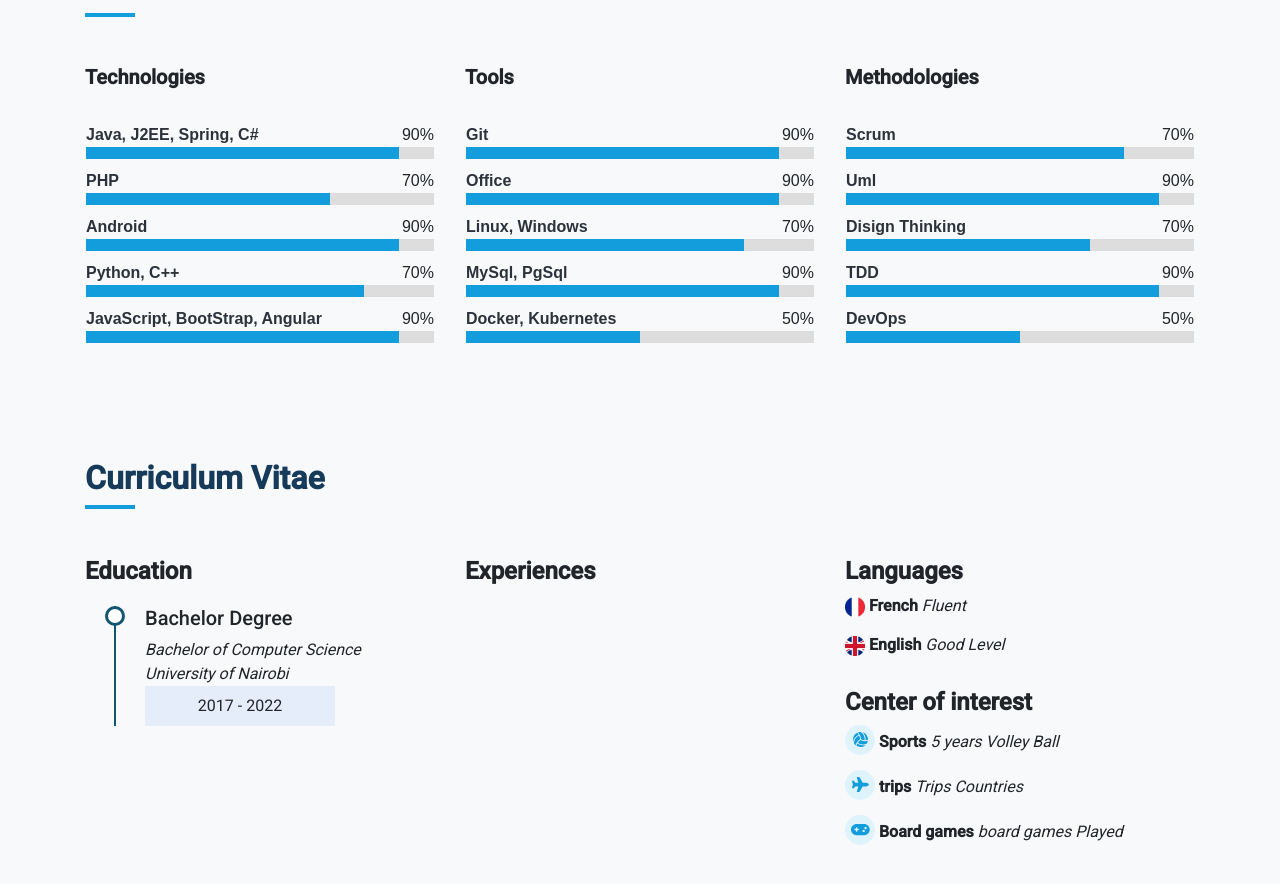
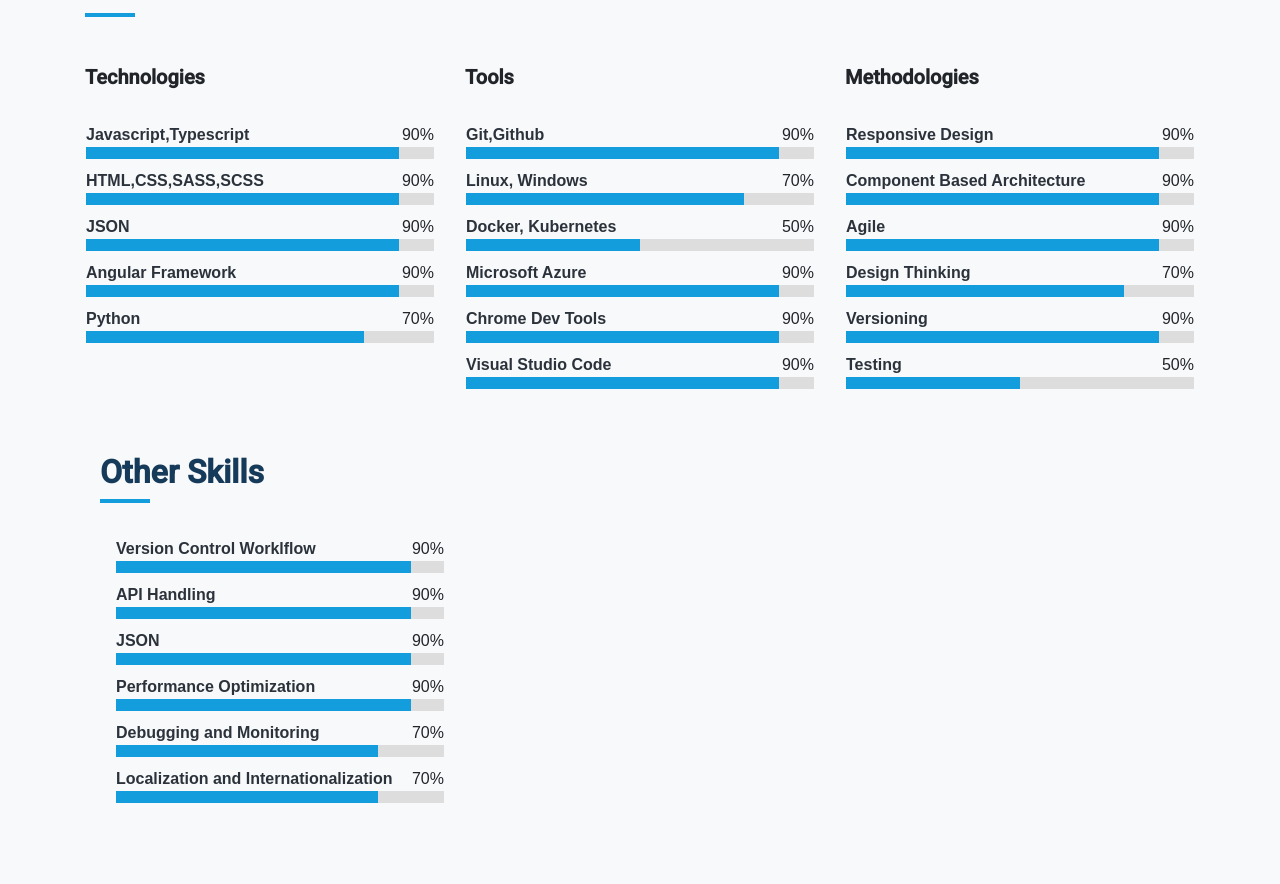
Before and after one commit to CeereMugambi/myPortifolio, an Angular app: page / in a window 1280 px wide. Shown: the part 1884-2768 px from the top of the page. Built offline with nearby package versions, Linux system fonts and the light colour scheme.

Commit message:
implement skills section

```diff
--- a/src/app/home/home.component.ts
+++ b/src/app/home/home.component.ts
@@ -12,7 +12,7 @@ export class HomeComponent implements OnInit{
   }
   ngOnInit(): void {
     var options = {
-      strings: [' ','Full-Stack', 'WEB','Mobile'],
+      strings: [' ','Front-end', 'WEB', 'Angular'],
       typeSpeed: 120,
       backSpeed: 100,
       loop: true,
--- a/src/app/skills/skills.component.html
+++ b/src/app/skills/skills.component.html
@@ -46,6 +46,26 @@
                     </div>
                 </div>
             </div>
+
+        </div>
+
+        <div class="container mt-5">
+        <div class="row mt-5"></div>
+        <h2><strong>Other Skills</strong></h2>
+        <span class="bar-title mb-2"></span>
+        <div class="col-lg-4" data-aos="fade-down" data-aos-anchor-placement="center-bottom" data-aos-delay="300">
+            <div id="skillgraph" class="panel panel-default">
+                <div class='row skill-row' *ngFor="let other of skills.others;">
+                    <div class="label d-flex flex-row">
+                        <span class='skillLabel'>{{other.name}}</span>
+                        <span class="skill-percent">{{other.percent}}%</span>
+                    </div>
+                    <span class='skillData-Wrapper'>
+                        <span [ngClass]="other.remark" class='skillData bg-rust'></span>
+                    </span>
+                </div>
+            </div>
+        </div>
         </div>
     </div>
 
--- a/src/app/skills/skills.component.ts
+++ b/src/app/skills/skills.component.ts
@@ -7,9 +7,11 @@ import { Component } from '@angular/core';
 })
 export class SkillsComponent {
   skills:any={
-    technologies:[{name:"Java, J2EE, Spring, C#",percent:90,remark:'excellent'}, {name:"PHP",percent:70,remark:'good'},{name:"Android",percent:90,remark:'excellent'},{name:"Python, C++",percent:70,remark:'very-good'}, {name:"JavaScript, BootStrap, Angular", percent:90,remark:'excellent'}],
-    tools:[{name:"Git",percent:90,remark:'excellent'},{name:"Office",percent:90,remark:'excellent'},{name:"Linux, Windows",percent:70,remark:'very-good'},{name:"MySql, PgSql",percent:90,remark:'excellent'},{name:"Docker, Kubernetes",percent:50,remark:'average'}],
-    methodologies:[{name:"Scrum",percent:70,remark:'very-good'},{name:"Uml",percent:90,remark:'excellent'},{name:"Disign Thinking",percent:70,remark:'good'},{name:"TDD",percent:90,remark:'excellent'},{name:"DevOps",percent:50,remark:'average'}]
+    technologies:[{name:"Javascript,Typescript",percent:90,remark:'excellent'}, {name:"HTML,CSS,SASS,SCSS",percent:90,remark:'excellent'},{name:"JSON",percent:90,remark:'excellent'},{name:"Angular Framework",percent:90,remark:'excellent'},{name:"Python",percent:70,remark:'very-good'}],
+    tools:[{name:"Git,Github",percent:90,remark:'excellent'},{name:"Linux, Windows",percent:70,remark:'very-good'},{name:"Docker, Kubernetes",percent:50,remark:'average'},{name:"Microsoft Azure",percent:90,remark:'excellent'},{name:"Chrome Dev Tools",percent:90,remark:'excellent'},{name:"Visual Studio Code",percent:90,remark:'excellent'}],
+    methodologies:[{name:"Responsive Design",percent:90,remark:'excellent'},{name:"Component Based Architecture",percent:90,remark:'excellent'},{name:"Agile",percent:90,remark:'excellent'},{name:"Design Thinking",percent:70,remark:'very-good'},{name:"Versioning",percent:90,remark:'excellent'},{name:"Testing",percent:50,remark:'average'}],
+    others:[{name:"Version Control Worklflow",percent:90,remark:'excellent'}, {name:"API Handling",percent:90,remark:'excellent'},{name:"JSON",percent:90,remark:'excellent'},{name:"Performance Optimization",percent:90,remark:'excellent'},{name:"Debugging and Monitoring",percent:70,remark:'very-good'},{name:"Localization and Internationalization",percent:70,remark:'very-good'}],
+
   };
 
   constructor() {
```
